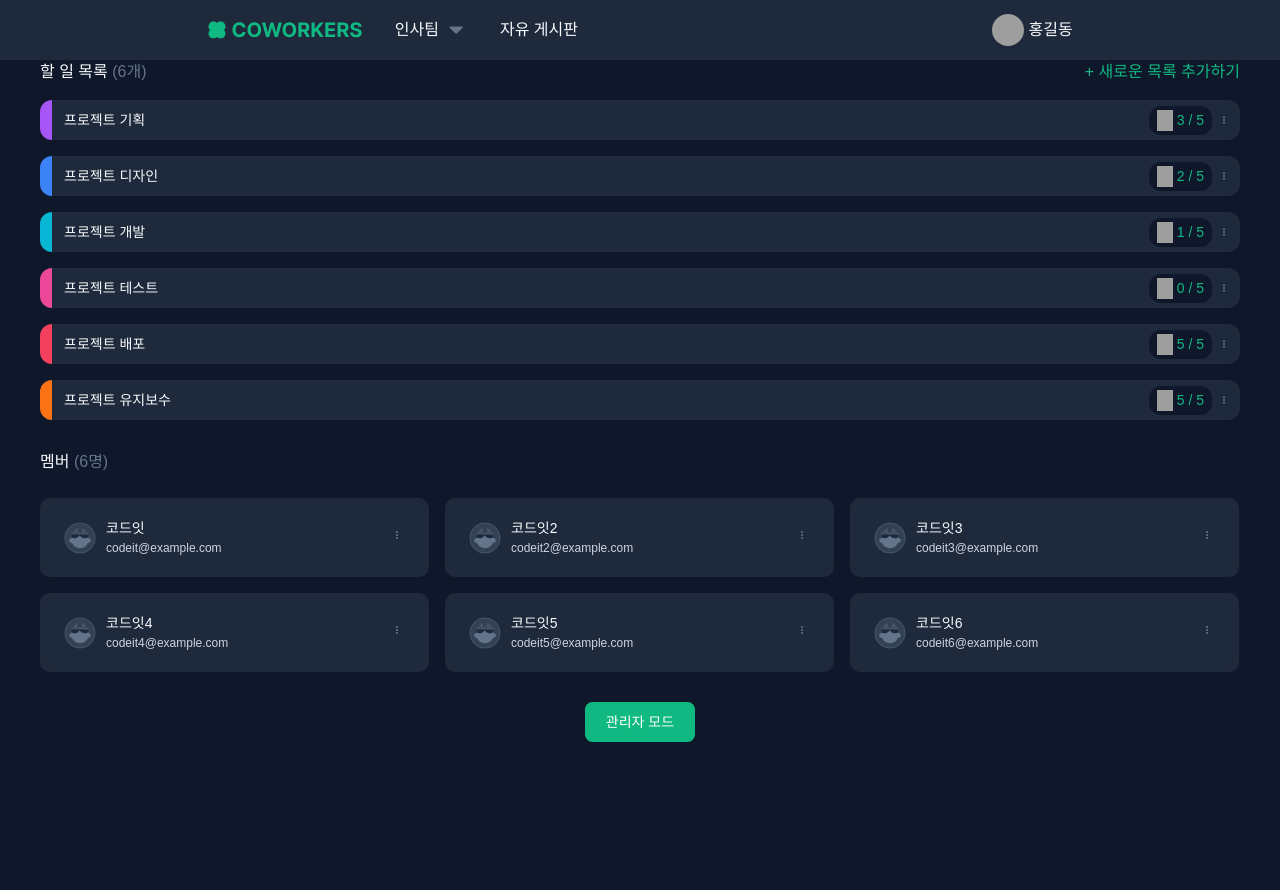
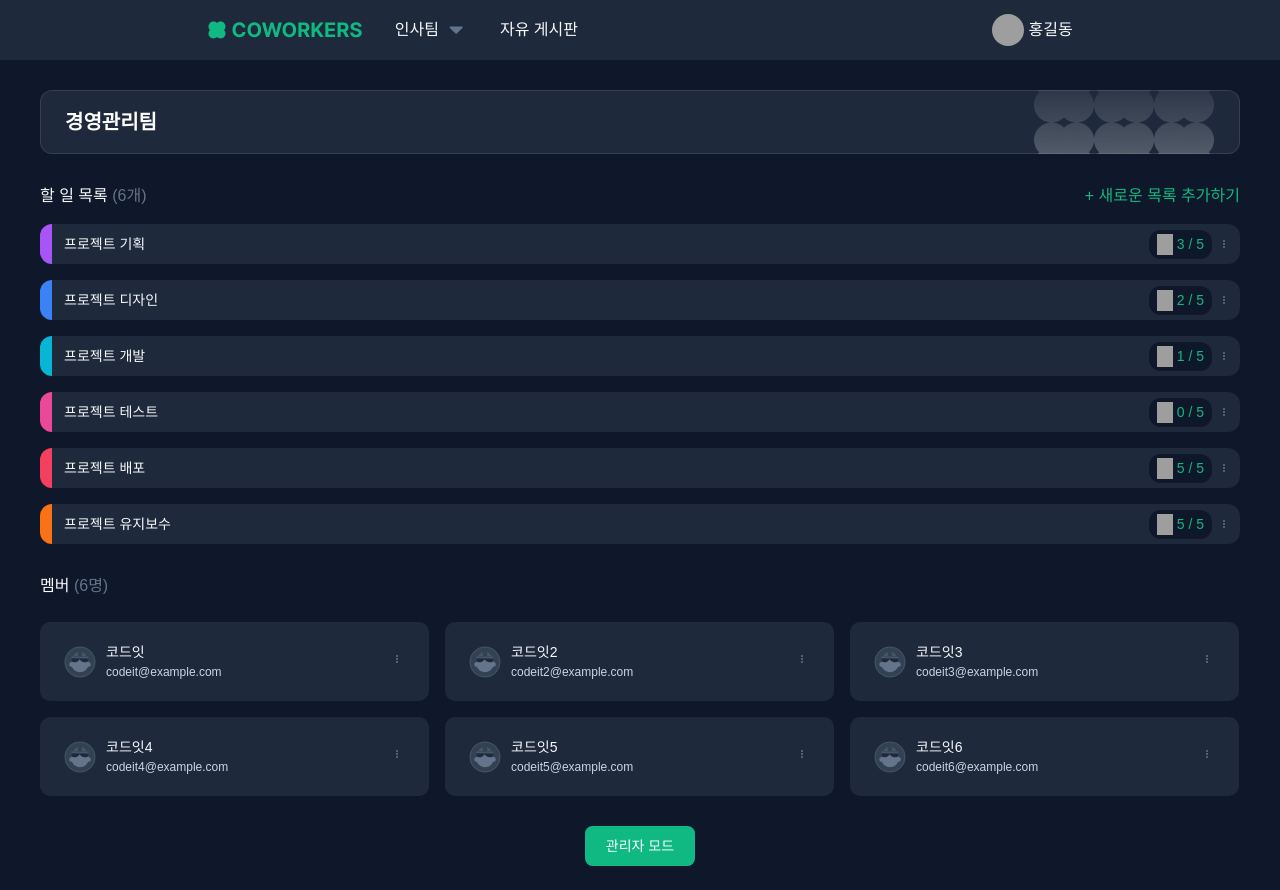
Before and after one commit to mingmi9/fe11-part4-team1-coworkers, a Next.js app: page /team/1 in a window 1280 px wide. Before the commit the page ends 860 px from the top, so only its background shows below. Built offline with nearby package versions, Linux system fonts and the light colour scheme; grey boxes are pictures that could not be loaded; a web font is replaced by a local one.

Commit message:
팀헤더 컴포넌트 작성

```diff
--- a/app/(routes)/team/[teamid]/page.tsx
+++ b/app/(routes)/team/[teamid]/page.tsx
@@ -3,6 +3,7 @@
 import Button from '@/_components/common/Button';
 import MemberSection from '@/_components/TeamPage/MemberSection';
 import ReportSection from '@/_components/TeamPage/ReportSection';
+import TeamHeader from '@/_components/TeamPage/TeamHeader';
 import TodoListSection from '@/_components/TeamPage/TodoListSection';
 import { useParams } from 'next/navigation';
 import { useState } from 'react';
@@ -88,7 +89,8 @@ export default function TeamPage() {
   );
 
   return (
-    <div className="mx-auto flex h-full flex-col items-center gap-[3rem] mobile:w-[34.3rem] tablet:w-[69.6rem] pc:w-[120rem]">
+    <div className="mx-auto mt-[3rem] flex h-full flex-col items-center gap-[3rem] mobile:w-[34.3rem] tablet:w-[69.6rem] pc:w-[120rem]">
+      <TeamHeader teamName="경영관리팀" isAdmin={isAdmin} />
       <TodoListSection tasks={taskMockData} teamId={teamid as string} />
       {isAdmin && (
         <ReportSection
--- /dev/null
+++ b/app/_components/TeamPage/TeamHeader.tsx
@@ -0,0 +1,60 @@
+import team_Thumbnail from '@images/thumbnail_team.png';
+import gear from '@icons/gear.svg';
+import Image from 'next/image';
+import Dropdown from '../common/Dropdown';
+
+interface TeamHeaderProps {
+  teamName: string;
+  isAdmin: boolean;
+}
+
+export default function TeamHeader({ teamName, isAdmin }: TeamHeaderProps) {
+  const handleEdit = () => {
+    console.log('수정하는 함수');
+  };
+
+  const handleDelete = () => {
+    console.log('삭제하는 함수');
+  };
+
+  return (
+    <div className="border-border-primary/10 relative flex h-[6.4rem] w-full items-center justify-between rounded-[1.2rem] border-[0.1rem] bg-background-secondary px-[2.4rem] py-[2rem]">
+      <div className="z-10 text-[2rem] font-bold text-text-inverse">
+        {teamName}
+      </div>
+      <div className="absolute right-[2.4rem] flex items-center gap-[1.6rem]">
+        <Image src={team_Thumbnail} alt="팀 썸네일" width={181} height={64} />
+        {isAdmin ? (
+          <Dropdown>
+            {({ isOpen, toggleDropdown }) => (
+              <>
+                <div className="cursor-pointer" onClick={toggleDropdown}>
+                  <Image src={gear} width={20} height={20} alt="설정 아이콘" />
+                </div>
+                <Dropdown.Menu
+                  isOpen={isOpen}
+                  boxClass="w-[10rem] top-[2rem] right-0 shadow-2xl"
+                >
+                  <Dropdown.Item
+                    toggleDropdown={toggleDropdown}
+                    onClick={handleEdit}
+                  >
+                    수정하기
+                  </Dropdown.Item>
+                  <Dropdown.Item
+                    toggleDropdown={toggleDropdown}
+                    onClick={handleDelete}
+                  >
+                    삭제하기
+                  </Dropdown.Item>
+                </Dropdown.Menu>
+              </>
+            )}
+          </Dropdown>
+        ) : (
+          ''
+        )}
+      </div>
+    </div>
+  );
+}
--- a/tailwind.config.ts
+++ b/tailwind.config.ts
@@ -54,7 +54,7 @@ export default {
         },
         // Border Colors
         border: {
-          primary: '#8FAFC50',
+          primary: '#F8FAFC',
         },
         // Text Colors
         text: {
```
